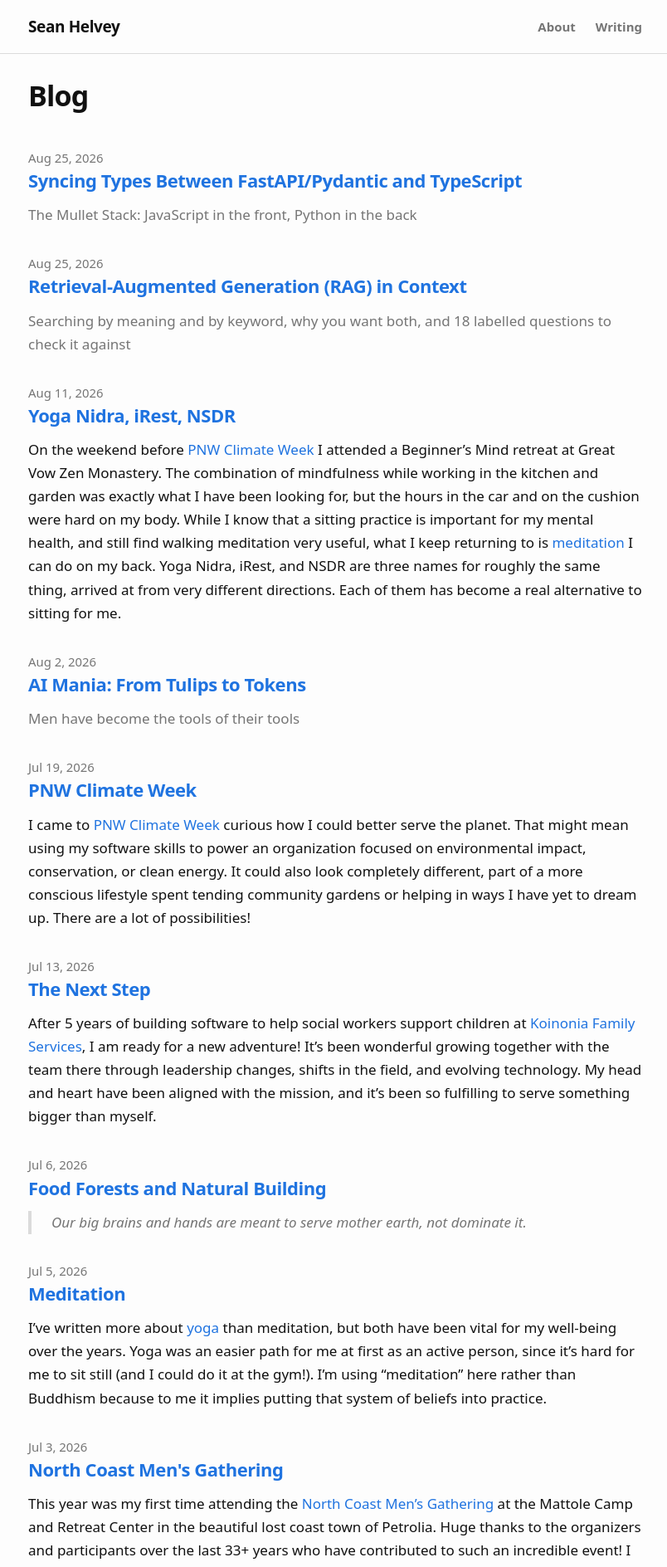
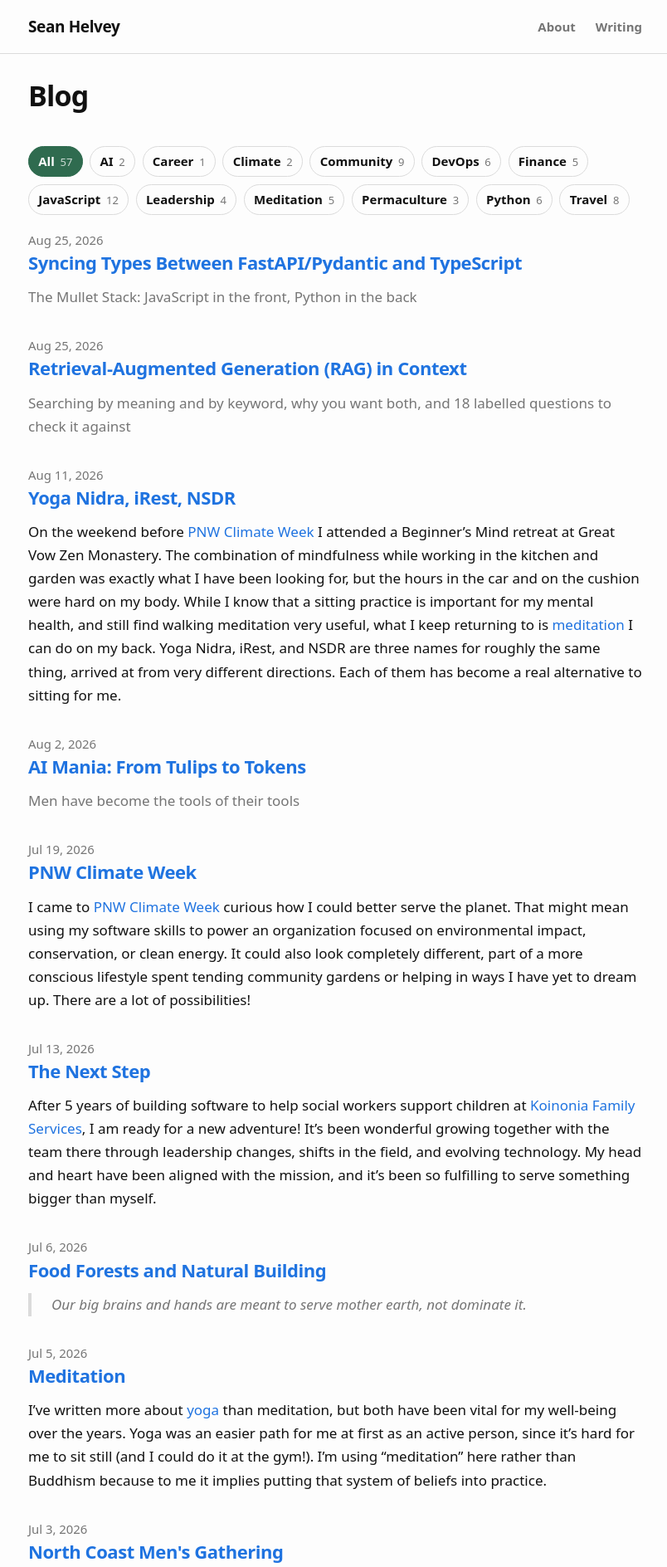
Before and after one commit to seanhelvey/seanhelvey.github.io, a Jekyll site: the page built from blog.html, in a window 1280 px wide. Shown: the top 1888 px of the page at 83% size, without its empty margins (236-1040 px from the left). Built offline with Jekyll 4.4.1, drawn with Linux system fonts in a browser that asks for light colours.

Commit message:
Add topic navigation and client-side filtering to the writing index

```diff
--- a/blog.html
+++ b/blog.html
@@ -8,9 +8,33 @@
 
   <h1 class="page-heading">Blog</h1>
 
+  {%- comment -%}
+    site.tags is core Jekyll, no plugin needed: a hash of tag name to posts.
+    The pages themselves come from jekyll-archives.
+
+    Sorted by name, not by count. Iterating site.tags yields [name, posts]
+    pairs, so `sort: "size"` tries to index a pair by a string and raises;
+    a bare `sort` orders by the first element. Alphabetical is also easier to
+    scan when you are looking for one subject, and the count is on each chip
+    anyway.
+  {%- endcomment -%}
+  {%- assign tags = site.tags | sort -%}
+  <nav class="tag-nav" aria-label="Browse writing by topic">
+    <ul>
+      <li><a href="/blog.html" data-topic="" class="is-active">All<span class="tag-nav-count">{{ site.posts | size }}</span></a></li>
+      {%- for tag in tags %}
+      <li>
+        <a href="/topics/{{ tag[0] | slugify }}/" data-topic="{{ tag[0] }}">{{ tag[0] }}<span class="tag-nav-count">{{ tag[1] | size }}</span></a>
+      </li>
+      {%- endfor %}
+    </ul>
+  </nav>
+
+  <p class="tag-status" role="status" aria-live="polite"></p>
+
   <ul class="post-list">
     {% for post in site.posts %}
-      <li>
+      <li data-tags="{{ post.tags | join: '|' }}">
         <span class="post-meta">{{ post.date | date: "%b %-d, %Y" }}</span>
 
         <h2>
@@ -31,3 +55,59 @@
   <p class="rss-subscribe">subscribe <a href="{{ "/feed.xml" | prepend: site.baseurl }}">via RSS</a></p>
 
 </div>
+
+<script>
+(function () {
+  var nav = document.querySelector('.tag-nav');
+  var list = document.querySelector('.post-list');
+  if (!nav || !list || !window.history.replaceState) return;
+
+  var chips = Array.prototype.slice.call(nav.querySelectorAll('a[data-topic]'));
+  var rows = Array.prototype.slice.call(list.children);
+  var status = document.querySelector('.tag-status');
+
+  function apply(topic, push) {
+    var shown = 0;
+    rows.forEach(function (row) {
+      var tags = (row.getAttribute('data-tags') || '').split('|');
+      var hit = !topic || tags.indexOf(topic) !== -1;
+      row.hidden = !hit;
+      if (hit) shown++;
+    });
+
+    chips.forEach(function (chip) {
+      var on = chip.getAttribute('data-topic') === topic;
+      chip.classList.toggle('is-active', on);
+      if (on) { chip.setAttribute('aria-current', 'true'); }
+      else { chip.removeAttribute('aria-current'); }
+    });
+
+    if (status) {
+      status.textContent = topic
+        ? shown + (shown === 1 ? ' post' : ' posts') + ' tagged ' + topic + '.'
+        : '';
+    }
+
+    if (push) {
+      var url = topic ? '?topic=' + encodeURIComponent(topic) : location.pathname;
+      history.pushState({ topic: topic }, '', url);
+    }
+  }
+
+  chips.forEach(function (chip) {
+    chip.addEventListener('click', function (e) {
+      // Let modified clicks open the real topic page in a tab.
+      if (e.metaKey || e.ctrlKey || e.shiftKey || e.altKey || e.button !== 0) return;
+      e.preventDefault();
+      apply(chip.getAttribute('data-topic'), true);
+    });
+  });
+
+  window.addEventListener('popstate', function (e) {
+    apply((e.state && e.state.topic) || '', false);
+  });
+
+  var initial = new URLSearchParams(location.search).get('topic') || '';
+  if (initial) apply(initial, false);
+})();
+</script>
--- a/css/main.scss
+++ b/css/main.scss
@@ -476,6 +476,72 @@
 
 // Off screen until tabbed to, then the first stop on every page so a keyboard
 // or screen-reader user is not walked through the masthead on all 58 posts.
+// Topic chips at the head of the writing index. Without these the topic pages
+// were only reachable from inside a post, so nobody browsing could see the range
+// of subjects at a glance. A row, not a sidebar: sidebars cost a column that a
+// phone does not have.
+.tag-nav {
+  margin: 0 0 $space-5;
+
+  ul {
+    display: flex;
+    flex-wrap: wrap;
+    gap: 0.5em;
+    margin: 0;
+    padding: 0;
+    list-style: none;
+  }
+
+  li {
+    margin: 0;
+  }
+
+  a {
+    display: inline-flex;
+    align-items: baseline;
+    gap: 0.45em;
+    padding: 0.35em 0.75em;
+    border: 1px solid var(--rule);
+    border-radius: 999px;
+    font-size: 0.9375rem;
+    font-weight: 550;
+    color: var(--text);
+    text-decoration: none;
+  }
+
+  a:hover,
+  a:focus-visible {
+    border-color: var(--accent);
+    color: var(--accent);
+    text-decoration: none;
+  }
+
+  // Set by the filter script. Without JS no chip is active and every chip is
+  // just a link to its topic page, which is the whole fallback.
+  a.is-active {
+    background-color: var(--accent);
+    border-color: var(--accent);
+    color: var(--on-accent);
+  }
+
+  a.is-active .tag-nav-count {
+    color: var(--on-accent);
+    opacity: 0.75;
+  }
+}
+
+.tag-status {
+  margin: -1.5rem 0 $space-5;
+  font-size: 0.9375rem;
+  color: var(--muted);
+}
+
+.tag-nav-count {
+  font-size: 0.8125rem;
+  font-weight: 400;
+  color: var(--muted);
+}
+
 // Mobile hardening. The archive is imported WordPress markup: 14 tables and 29
 // images carrying inline width/height attributes, none of it written with a
 // phone in mind.
```
